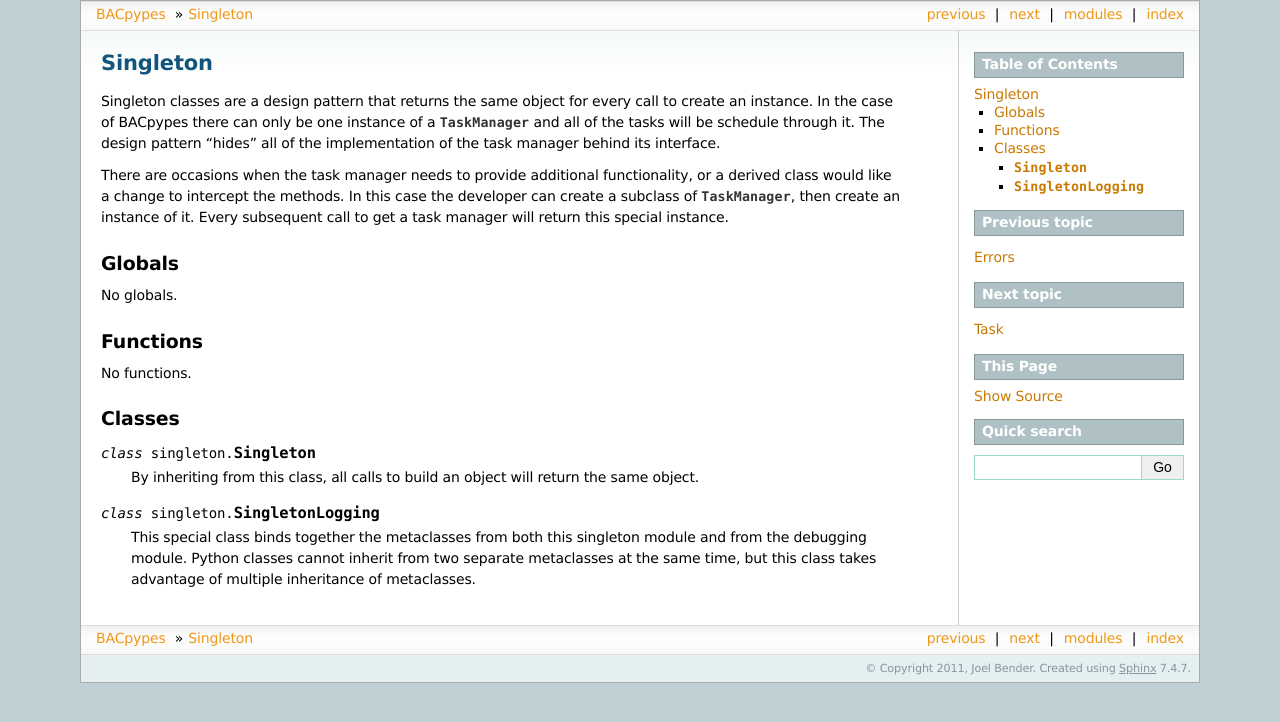
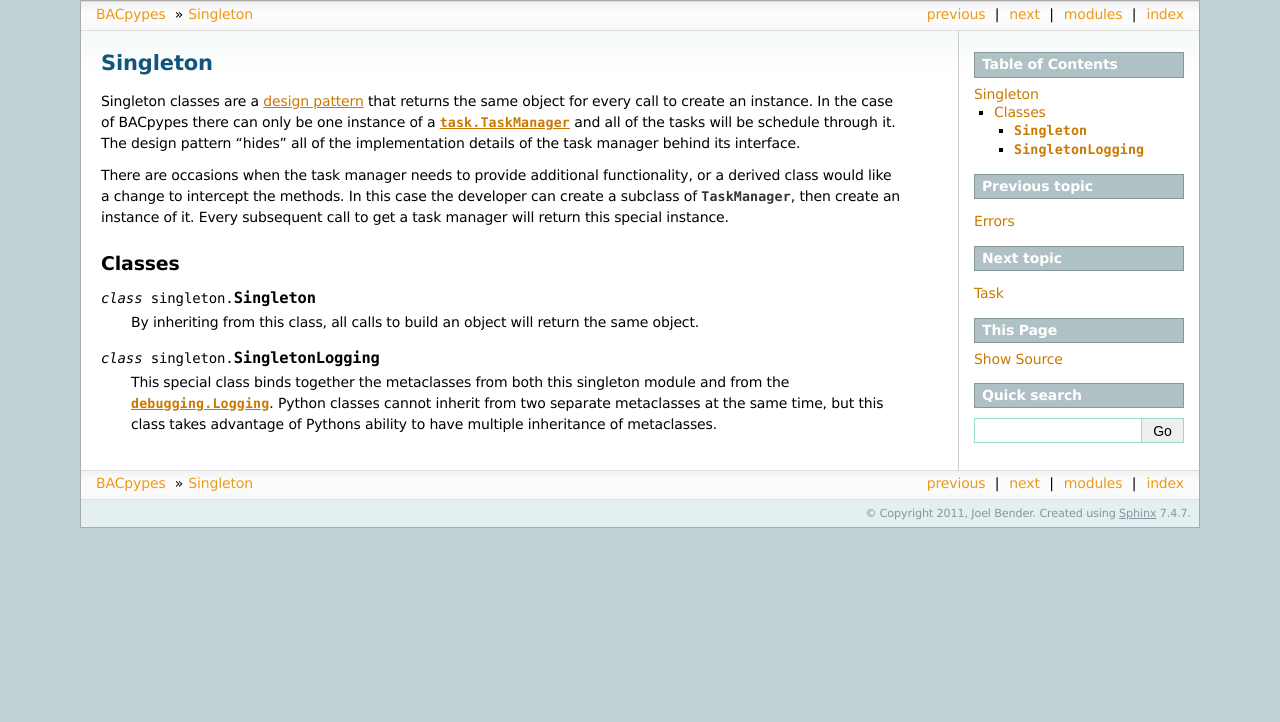
Before and after one commit to giuseppebattista/bacpypessample, a Sphinx documentation site: the page built from docs/source/modules/singleton.rst, in a window 1280 px wide. Shown: the top 722 px of the page. Built offline with Sphinx 7.4.7, drawn with Linux system fonts in a browser that asks for light colours; pages that are not in the unit, such as notebooks, are missing from menus.

Commit message:
include an external link to Wikipedia for the singleton design pattern and improve the text

```diff
--- a/docs/source/modules/singleton.rst
+++ b/docs/source/modules/singleton.rst
@@ -5,27 +5,17 @@
 Singleton
 =========
 
-Singleton classes are a design pattern that returns the same object for every
-call to create an instance.  In the case of BACpypes there can only be one
-instance of a :class:`TaskManager` and all of the tasks will be schedule through
-it.  The design pattern "hides" all of the implementation of the task manager
-behind its interface.
+Singleton classes are a `design pattern <http://en.wikipedia.org/wiki/Singleton_pattern>`_
+that returns the same object for every call to create an instance.  In the case
+of BACpypes there can only be one instance of a :class:`task.TaskManager` and
+all of the tasks will be schedule through it.  The design pattern "hides" all
+of the implementation details of the task manager behind its interface.
 
 There are occasions when the task manager needs to provide additional
 functionality, or a derived class would like a change to intercept the methods.
 In this case the developer can create a subclass of :class:`TaskManager`, then
 create an instance of it.  Every subsequent call to get a task manager will
 return this special instance.
-
-Globals
--------
-
-No globals.
-
-Functions
----------
-
-No functions.
 
 Classes
 -------
@@ -38,6 +28,6 @@ Classes
 .. class:: SingletonLogging
 
     This special class binds together the metaclasses from both this singleton
-    module and from the debugging module.  Python classes cannot inherit from
-    two separate metaclasses at the same time, but this class takes advantage
-    of multiple inheritance of metaclasses.
+    module and from the :class:`debugging.Logging`.  Python classes cannot
+    inherit from two separate metaclasses at the same time, but this class takes
+    advantage of Pythons ability to have multiple inheritance of metaclasses.
```
